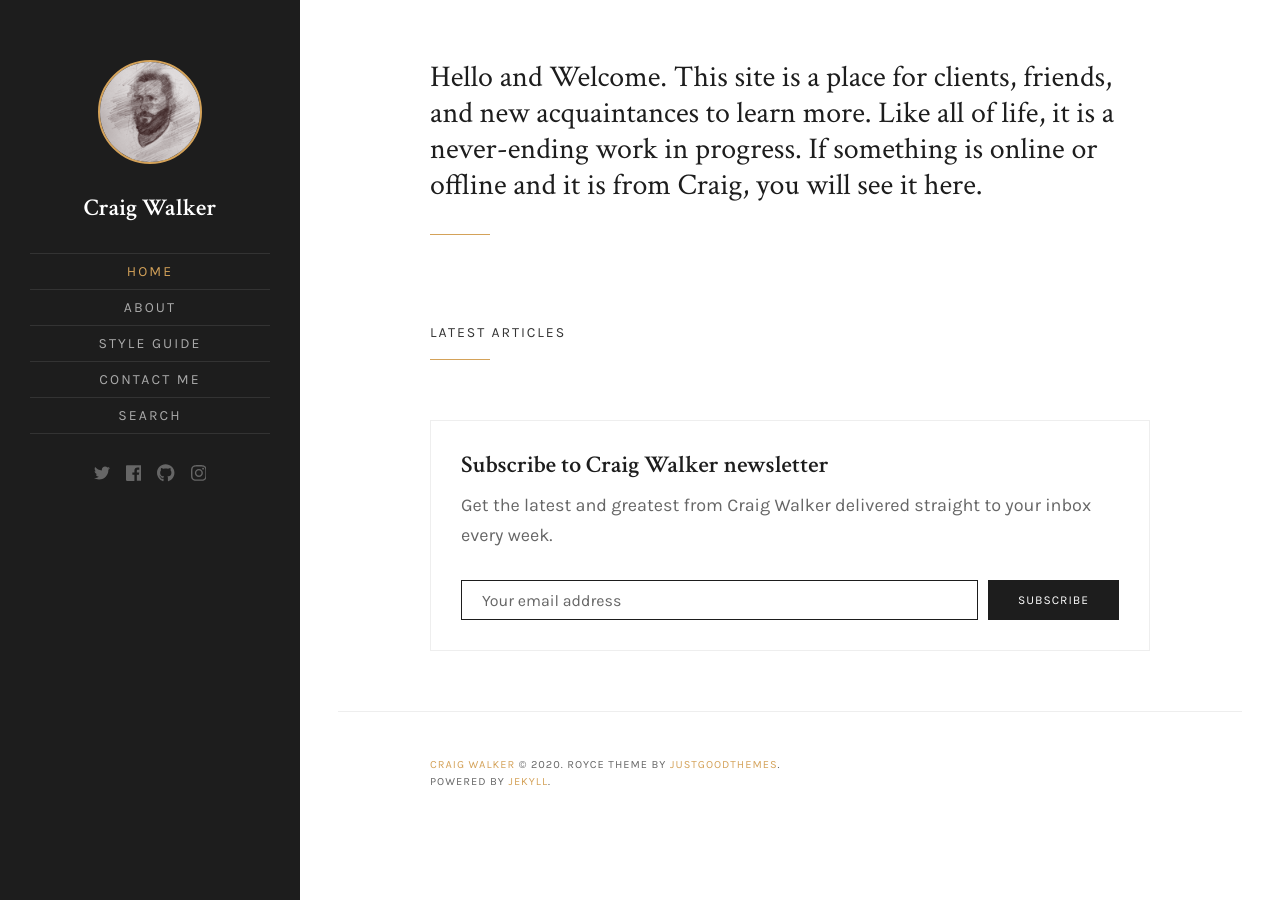
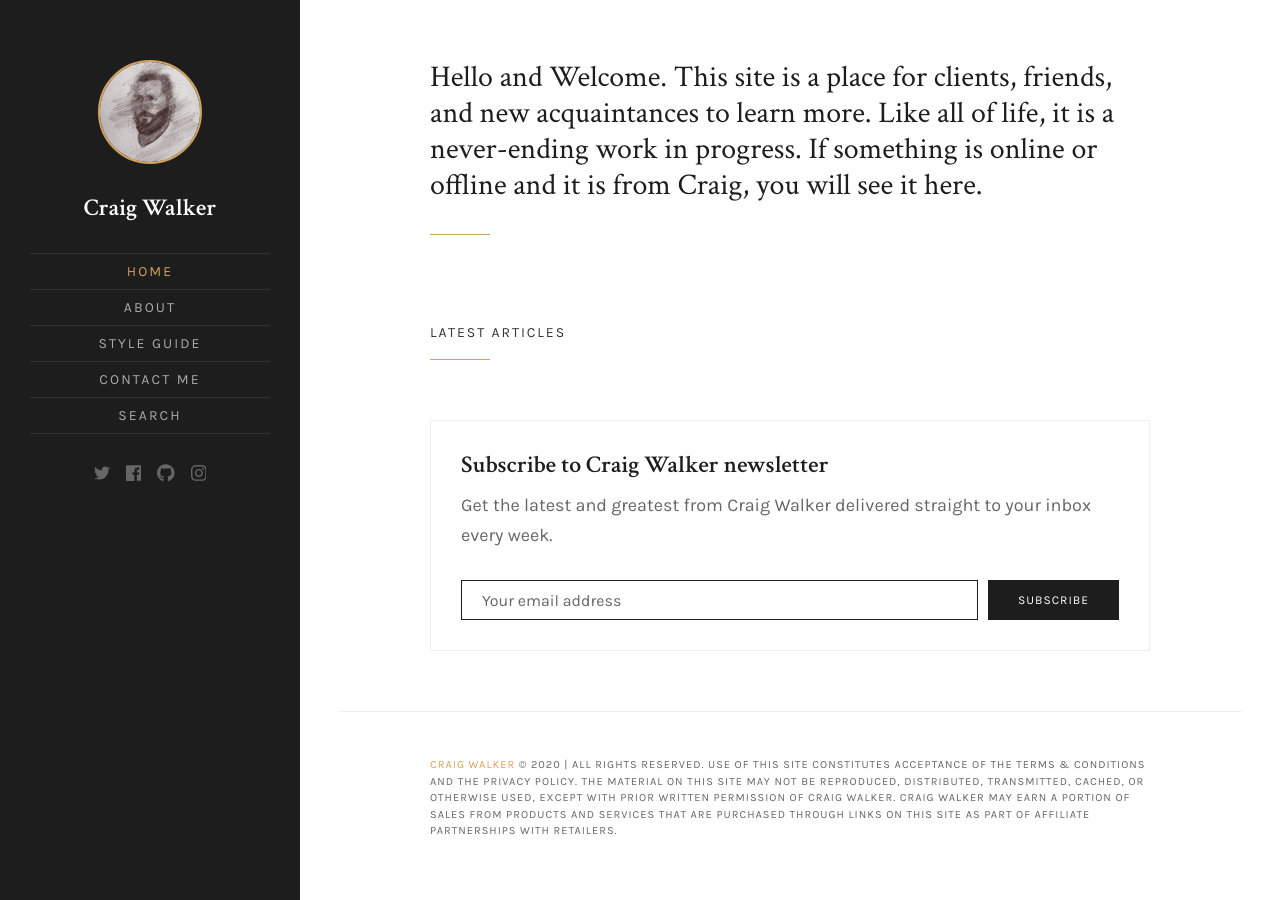
Before and after one commit to walkercraig/walkercraig, a Jekyll site: the page built from index.html, in a window 1280 px wide. Built offline with Jekyll 4.4.1, drawn with Linux system fonts in a browser that asks for light colours; the list of posts is cut into pages by our own code.

Commit message:
Update footer.html

```diff
--- a/_includes/footer.html
+++ b/_includes/footer.html
@@ -1,9 +1,6 @@
 <footer id="colophon" class="site-footer">
     <p class="site-info inner">
-        <a href="#">{{ site.name }}</a> &copy; {{ site.time | date: '%Y' }}. Royce theme by
-        <a target="_blank" href="https://justgoodthemes.com/">JustGoodThemes</a>.
-        <br />
-        Powered by <a target="_blank" href="https://jekyllrb.com/">Jekyll</a>.
+        <a href="#">{{ site.name }}</a> &copy; {{ site.time | date: '%Y' }} | All rights reserved. Use of this site constitutes acceptance of the Terms & Conditions and the Privacy Policy. The material on this site may not be reproduced, distributed, transmitted, cached, or otherwise used, except with prior written permission of Craig Walker. Craig Walker may earn a portion of sales from products and services that are purchased through links on this site as part of affiliate partnerships with retailers.
     </p>
     <a id="back-to-top" class="back-to-top" href="#page">
         <span class="icon-arrow-up" aria-hidden="true"></span>
```
